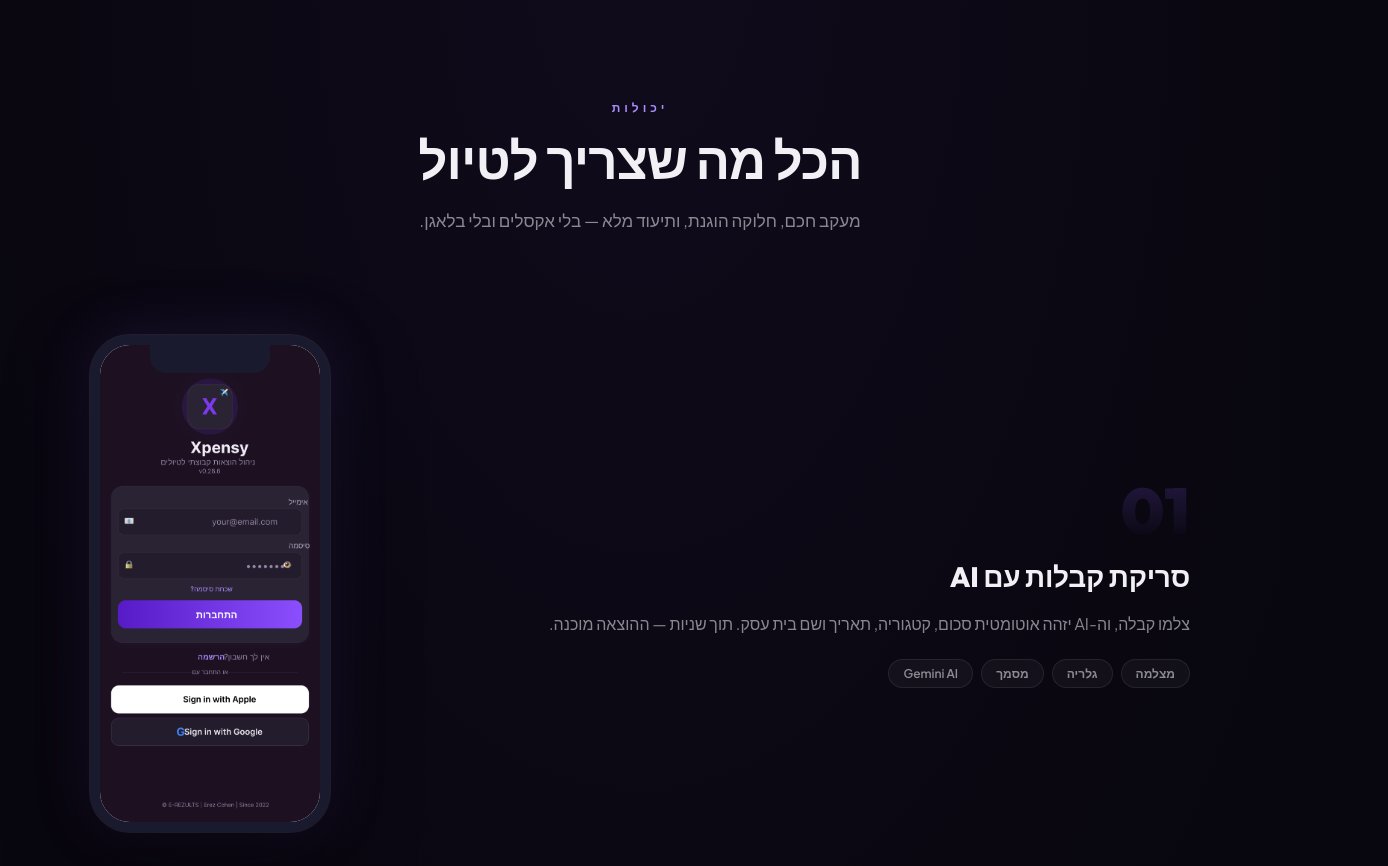
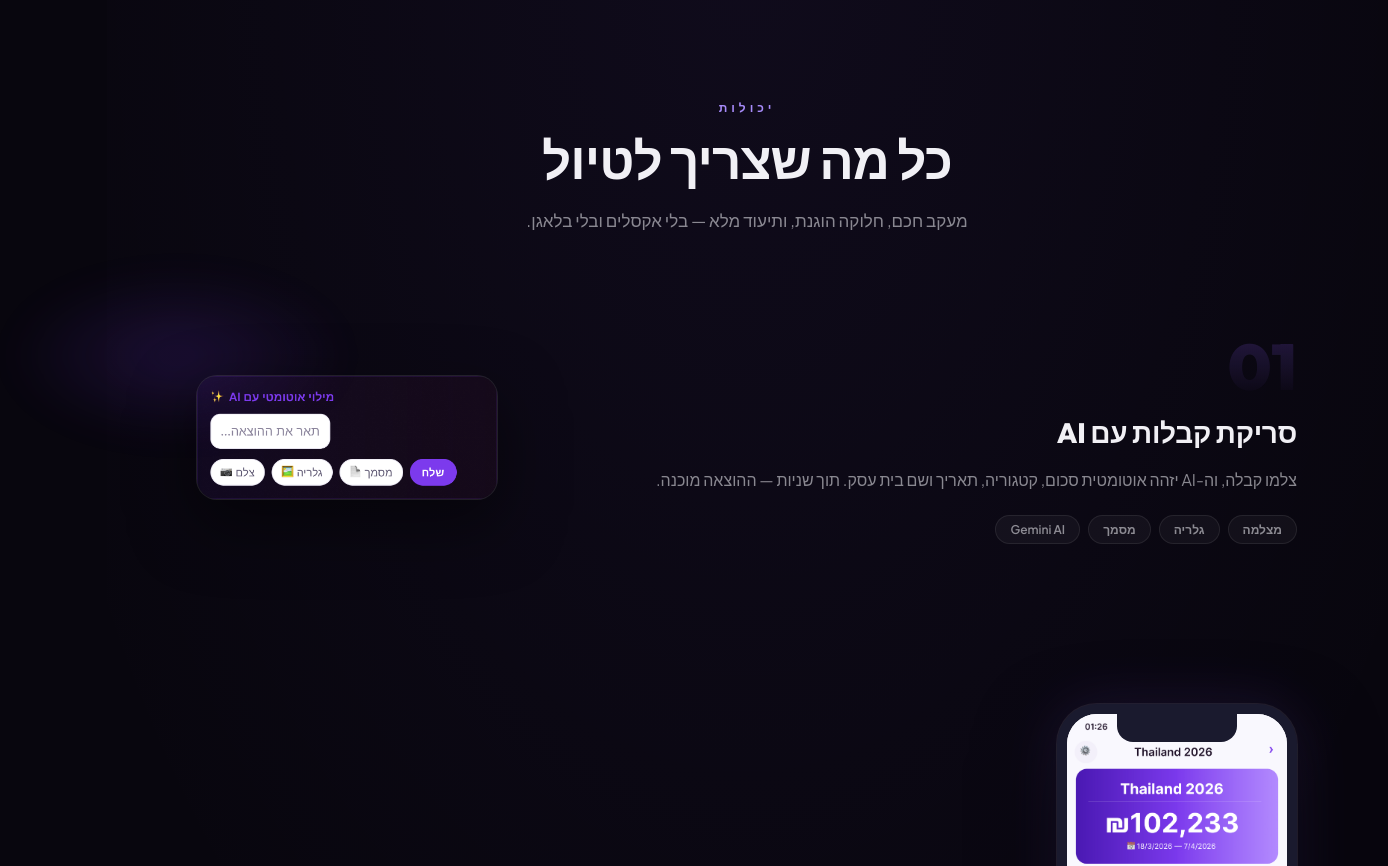
Before and after one commit to Erezults/xpensy-site, a plain HTML site: page index.html in a window 1280 px wide. Shown: the part 860-1726 px from the top of the page, 1388 px wide, since content can reach past the window. Drawn offline with Linux system fonts and the light colour scheme.

Commit message:
fix: correct wording + replace auth screenshot with AI input card for feature 01

```diff
--- a/index.html
+++ b/index.html
@@ -190,6 +190,23 @@
     .feature-visual .phone-device { width: 240px; box-shadow: 0 0 0 1px rgba(255,255,255,0.08), 0 30px 80px rgba(0,0,0,0.5), 0 0 60px rgba(139,92,246,0.15); transform: none; }
     .feature-visual .phone-device:hover { transform: translateY(-8px); }
 
+    /* ═══ AI CARD (Feature 01) ═══ */
+    .ai-card-wrap {
+      position: relative; width: 300px;
+    }
+    .ai-card-glow {
+      position: absolute; inset: -20px; border-radius: 32px; z-index: 0;
+      background: radial-gradient(ellipse at center, rgba(124,58,237,0.25), transparent 70%);
+      filter: blur(20px); animation: orb-float 6s ease-in-out infinite;
+    }
+    .ai-card-img {
+      position: relative; z-index: 1; width: 100%; border-radius: 20px;
+      box-shadow: 0 0 0 1px rgba(255,255,255,0.1), 0 24px 64px rgba(0,0,0,0.5);
+      transition: transform 0.5s cubic-bezier(.4,0,.2,1);
+    }
+    .ai-card-wrap:hover .ai-card-img { transform: translateY(-6px) scale(1.02); }
+    @media (max-width: 960px) { .ai-card-wrap { width: 260px; } }
+
     /* ═══ HOW IT WORKS ═══ */
     .how-section { padding: 120px 24px; background: var(--bg-dark); position: relative; overflow: hidden; }
     .how-section::before {
@@ -362,7 +379,7 @@
 <section class="features" id="features">
   <div class="features-bg"></div>
   <div class="sr"><div class="section-label" data-he="יכולות" data-en="Features">יכולות</div></div>
-  <div class="section-title sr sr-d1" data-he="הכל מה שצריך לטיול" data-en="Everything You Need for a Trip">הכל מה שצריך לטיול</div>
+  <div class="section-title sr sr-d1" data-he="כל מה שצריך לטיול" data-en="Everything You Need for a Trip">כל מה שצריך לטיול</div>
   <div class="section-subtitle sr sr-d2" data-he="מעקב חכם, חלוקה הוגנת, ותיעוד מלא — בלי אקסלים ובלי בלאגן." data-en="Smart tracking, fair splitting, full documentation — no spreadsheets, no mess.">מעקב חכם, חלוקה הוגנת, ותיעוד מלא — בלי אקסלים ובלי בלאגן.</div>
 
   <!-- Feature 1 -->
@@ -379,7 +396,10 @@
       </div>
     </div>
     <div class="feature-visual">
-      <div class="phone-device"><div class="phone-notch"></div><div class="phone-screen"><img src="images/auth-screen.png" alt="AI Scan" loading="lazy"></div></div>
+      <div class="ai-card-wrap">
+        <div class="ai-card-glow"></div>
+        <img src="images/ai-input-section.png" alt="AI Input" class="ai-card-img" loading="lazy">
+      </div>
     </div>
   </div>
 
```
Also changed, not shown: images/ai-input-section.png (added).
